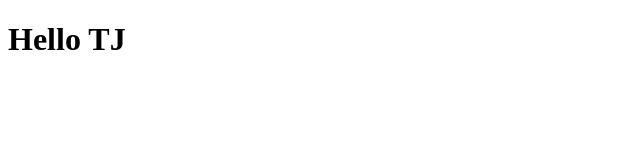
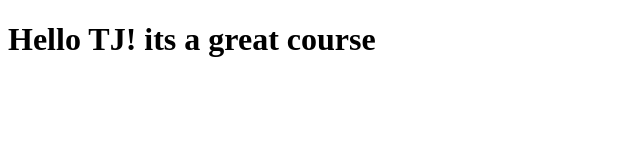
Before and after one commit to Takreem-Jaffery/coursera-test, a plain HTML site: page site/index.html in a window 1280 px wide. Shown: the whole page, without its empty margins (0-640 px from the left). Drawn offline with Linux system fonts and the light colour scheme.

Commit message:
Small addition to our page

```diff
--- a/site/index.html
+++ b/site/index.html
@@ -4,6 +4,6 @@
 	<title>Hello Coursera!</title>
 </head>
 <body>
-<h1>Hello TJ</h1>
+<h1>Hello TJ! its a great course</h1>
 </body>
 </html>
```
